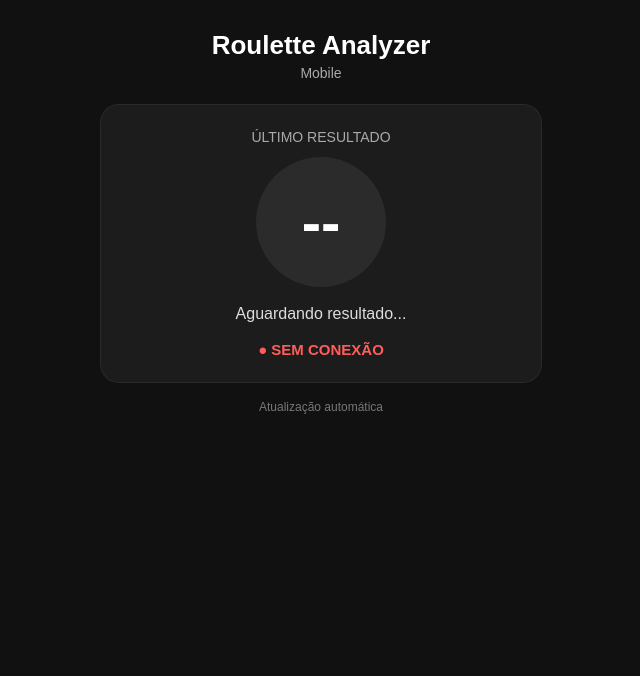
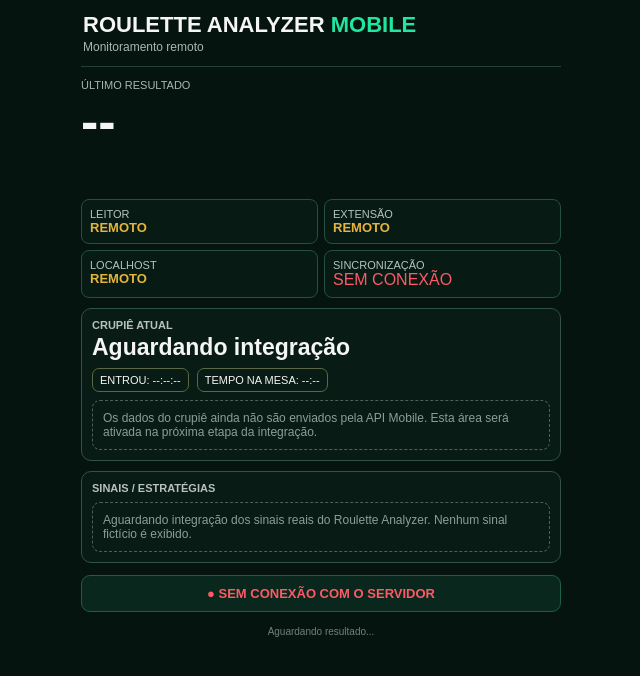
Before and after one commit to ricardoluisdelima100-dotcom/roulette-api, a website: page index.html in a window 1280 px wide. Shown: the whole page, without its empty margins (319-959 px from the left). Drawn offline with Linux system fonts and the light colour scheme; no server answers.

Commit message:
Update index.html

```diff
--- a/index.html
+++ b/index.html
@@ -1,212 +1,392 @@
 <!DOCTYPE html>
 <html lang="pt-BR">
 <head>
-  <meta charset="UTF-8" />
-  <meta name="viewport" content="width=device-width, initial-scale=1.0" />
+  <meta charset="UTF-8">
+  <meta name="viewport" content="width=device-width, initial-scale=1.0">
   <title>Roulette Analyzer Mobile</title>
 
   <style>
-    * {
-      box-sizing: border-box;
-    }
+    * { box-sizing: border-box; }
 
     body {
       margin: 0;
-      min-height: 100vh;
-      background: #111;
-      color: #fff;
+      background: #06140f;
+      color: #f5f5f5;
       font-family: Arial, Helvetica, sans-serif;
-      display: flex;
-      justify-content: center;
-      align-items: flex-start;
     }
 
     .app {
       width: 100%;
-      max-width: 480px;
-      padding: 20px;
+      max-width: 500px;
+      min-height: 100vh;
+      margin: auto;
+      padding: 10px;
+    }
+
+    .topo {
+      border-bottom: 1px solid #244237;
+      padding: 4px 2px 12px;
     }
 
     .titulo {
-      text-align: center;
-      font-size: 26px;
-      font-weight: bold;
-      margin-top: 10px;
-      margin-bottom: 4px;
+      font-size: 22px;
+      font-weight: 900;
+      line-height: 1;
+    }
+
+    .versao {
+      color: #20e6a1;
     }
 
     .subtitulo {
-      text-align: center;
-      color: #aaa;
-      font-size: 14px;
-      margin-bottom: 24px;
+      color: #aab7b1;
+      font-size: 12px;
+      margin-top: 4px;
     }
 
-    .card {
-      background: #1c1c1c;
-      border-radius: 18px;
-      padding: 24px;
-      text-align: center;
-      box-shadow: 0 0 0 1px #2a2a2a;
+    .secao {
+      margin-top: 12px;
     }
 
-    .rotulo {
-      font-size: 14px;
-      color: #aaa;
-      margin-bottom: 12px;
+    .label {
+      color: #aab7b1;
+      font-size: 11px;
+      text-transform: uppercase;
     }
 
-    .numero {
-      width: 130px;
-      height: 130px;
-      margin: 0 auto 18px;
+    .resultado {
+      font-size: 52px;
+      font-weight: 900;
+      line-height: 1;
+      margin: 4px 0 8px;
+    }
+
+    .resultado.vermelho { color: #ff2638; }
+    .resultado.preto { color: #ffffff; }
+    .resultado.verde { color: #19d982; }
+
+    .historico {
+      display: flex;
+      gap: 6px;
+      overflow-x: auto;
+      padding: 3px 0 8px;
+      min-height: 34px;
+    }
+
+    .bola {
+      min-width: 27px;
+      height: 27px;
       border-radius: 50%;
       display: flex;
       align-items: center;
       justify-content: center;
-      font-size: 58px;
+      font-size: 12px;
       font-weight: bold;
-      background: #2b2b2b;
+      border: 1px solid #777;
+      background: #171717;
     }
 
-    .vermelho {
-      background: #b31313;
+    .bola.vermelho {
+      background: #df1f32;
+      border-color: #ff4d5d;
     }
 
-    .preto {
-      background: #181818;
-      border: 2px solid #444;
+    .bola.preto {
+      background: #151515;
     }
 
-    .verde {
-      background: #0c7a34;
+    .bola.verde {
+      background: #07965d;
+      border-color: #20e6a1;
     }
 
-    .horario {
-      font-size: 16px;
-      margin-top: 8px;
-      color: #ddd;
+    .diagnosticos {
+      display: grid;
+      grid-template-columns: 1fr 1fr;
+      gap: 6px;
+      margin-top: 10px;
     }
 
-    .status {
-      margin-top: 18px;
+    .diag {
+      border: 1px solid #245040;
+      border-radius: 8px;
+      padding: 8px;
+      background: #071b14;
+    }
+
+    .diag-nome {
+      color: #b8c2bd;
+      font-size: 11px;
+    }
+
+    .ok {
+      color: #18e69a;
       font-size: 15px;
       font-weight: bold;
     }
 
-    .online {
-      color: #31d36b;
+    .aguardando {
+      color: #e4b43d;
+      font-size: 13px;
+      font-weight: bold;
     }
 
-    .offline {
-      color: #ff5d5d;
+    .card {
+      border: 1px solid #315244;
+      border-radius: 10px;
+      background: #081b14;
+      padding: 10px;
+      margin-top: 10px;
     }
 
-    .atualizacao {
+    .card-titulo {
+      color: #b8c2bd;
+      font-size: 11px;
+      font-weight: bold;
+    }
+
+    .destaque {
+      font-size: 23px;
+      font-weight: 900;
+      margin-top: 3px;
+    }
+
+    .linha {
+      display: flex;
+      gap: 8px;
+      flex-wrap: wrap;
+      margin-top: 7px;
+    }
+
+    .chip {
+      border: 1px solid #5a6848;
+      border-radius: 7px;
+      padding: 5px 7px;
+      font-size: 11px;
+    }
+
+    .aviso {
+      margin-top: 8px;
+      border: 1px dashed #4c6258;
+      border-radius: 8px;
+      padding: 10px;
+      color: #8f9d97;
+      font-size: 12px;
+    }
+
+    .status-mobile {
+      margin-top: 12px;
+      padding: 10px;
+      border-radius: 9px;
       text-align: center;
-      margin-top: 18px;
-      font-size: 12px;
-      color: #777;
+      font-size: 13px;
+      font-weight: bold;
+      background: #09271c;
+      border: 1px solid #1a6046;
+    }
+
+    .online { color: #20e69b; }
+    .offline { color: #ff5967; }
+
+    .rodape {
+      color: #71817a;
+      text-align: center;
+      font-size: 10px;
+      padding: 14px 0 8px;
     }
   </style>
 </head>
 
 <body>
 <div class="app">
-    <div class="titulo">Roulette Analyzer</div>
-    <div class="subtitulo">Mobile</div>
+
+  <div class="topo">
+    <div class="titulo">
+      ROULETTE ANALYZER <span class="versao">MOBILE</span>
+    </div>
+    <div class="subtitulo">
+      Monitoramento remoto
+    </div>
+  </div>
+
+  <div class="secao">
+    <div class="label">Último resultado</div>
+    <div id="resultado" class="resultado">--</div>
+
+    <div id="historico" class="historico"></div>
+  </div>
+
+  <div class="diagnosticos">
+    <div class="diag">
+      <div class="diag-nome">LEITOR</div>
+      <div class="aguardando">REMOTO</div>
+    </div>
+
+    <div class="diag">
+      <div class="diag-nome">EXTENSÃO</div>
+      <div class="aguardando">REMOTO</div>
+    </div>
+
+    <div class="diag">
+      <div class="diag-nome">LOCALHOST</div>
+      <div class="aguardando">REMOTO</div>
+    </div>
+
+    <div class="diag">
+      <div class="diag-nome">SINCRONIZAÇÃO</div>
+      <div id="syncStatus" class="aguardando">AGUARDANDO</div>
+    </div>
+  </div>
 
   <div class="card">
-      <div class="rotulo">ÚLTIMO RESULTADO</div>
+    <div class="card-titulo">CRUPIÊ ATUAL</div>
+    <div class="destaque">Aguardando integração</div>
 
-      <div id="numero" class="numero">--</div>
+    <div class="linha">
+      <div class="chip">ENTROU: --:--:--</div>
+      <div class="chip">TEMPO NA MESA: --:--</div>
+    </div>
 
-      <div id="horario" class="horario">
+    <div class="aviso">
+      Os dados do crupiê ainda não são enviados pela API Mobile.
+      Esta área será ativada na próxima etapa da integração.
+    </div>
+  </div>
+
+  <div class="card">
+    <div class="card-titulo">SINAIS / ESTRATÉGIAS</div>
+
+    <div class="aviso">
+      Aguardando integração dos sinais reais do Roulette Analyzer.
+      Nenhum sinal fictício é exibido.
+    </div>
+  </div>
+
+  <div id="mobileStatus" class="status-mobile offline">
+    ● CONECTANDO AO SERVIDOR
+  </div>
+
+  <div id="horario" class="rodape">
     Aguardando resultado...
   </div>
 
-      <div id="status" class="status offline">
-        ● OFFLINE
-      </div>
-    </div>
-
-    <div id="atualizacao" class="atualizacao">
-      Atualização automática
-    </div>
 </div>
 
 <script>
   const vermelhos = new Set([
-      1, 3, 5, 7, 9,
-      12, 14, 16, 18,
-      19, 21, 23, 25, 27,
-      30, 32, 34, 36
+    1,3,5,7,9,12,14,16,18,
+    19,21,23,25,27,30,32,34,36
   ]);
 
-    function classeNumero(numero) {
+  let historicoLocal = [];
+  let ultimoNumero = null;
+  let ultimoHorario = null;
+
+  function cor(numero) {
     if (numero === 0) return "verde";
     if (vermelhos.has(numero)) return "vermelho";
     return "preto";
   }
 
+  function adicionarHistorico(numero, horario) {
+    const chave = String(numero) + "|" + String(horario);
+
+    if (chave === ultimoHorario) return;
+
+    ultimoHorario = chave;
+
+    historicoLocal.unshift(numero);
+
+    if (historicoLocal.length > 15) {
+      historicoLocal = historicoLocal.slice(0, 15);
+    }
+
+    desenharHistorico();
+  }
+
+  function desenharHistorico() {
+    const area = document.getElementById("historico");
+    area.innerHTML = "";
+
+    historicoLocal.forEach(numero => {
+      const bola = document.createElement("div");
+      bola.className = "bola " + cor(numero);
+      bola.textContent = numero;
+      area.appendChild(bola);
+    });
+  }
+
   async function atualizar() {
+    const resultado = document.getElementById("resultado");
+    const mobileStatus = document.getElementById("mobileStatus");
+    const syncStatus = document.getElementById("syncStatus");
+    const horario = document.getElementById("horario");
+
     try {
-        const resposta = await fetch("/estado", {
+      const resposta = await fetch("/estado?t=" + Date.now(), {
         cache: "no-store"
       });
 
       if (!resposta.ok) {
-          throw new Error("Falha ao consultar estado");
+        throw new Error("Servidor indisponível");
       }
 
       const dados = await resposta.json();
 
-        const numeroEl = document.getElementById("numero");
-        const horarioEl = document.getElementById("horario");
-        const statusEl = document.getElementById("status");
-        const atualizacaoEl = document.getElementById("atualizacao");
+      if (
+        dados.numero !== null &&
+        dados.numero !== undefined
+      ) {
+        const numero = Number(dados.numero);
 
         if (
-          dados.numero === null ||
-          dados.numero === undefined
+          Number.isInteger(numero) &&
+          numero >= 0 &&
+          numero <= 36
         ) {
-          numeroEl.textContent = "--";
-          numeroEl.className = "numero";
-        } else {
-          const numero = Number(dados.numero);
+          resultado.textContent = numero;
+          resultado.className = "resultado " + cor(numero);
 
-          numeroEl.textContent = numero;
-          numeroEl.className =
-            "numero " + classeNumero(numero);
+          if (
+            numero !== ultimoNumero ||
+            dados.horario !== ultimoHorario
+          ) {
+            adicionarHistorico(numero, dados.horario);
+            ultimoNumero = numero;
+          }
+        }
       }
 
-        horarioEl.textContent =
-          dados.horario
-            ? "Horário: " + dados.horario
+      if (dados.online) {
+        mobileStatus.textContent = "● SERVIDOR ONLINE";
+        mobileStatus.className = "status-mobile online";
+
+        syncStatus.textContent = "ONLINE";
+        syncStatus.className = "ok";
+      } else {
+        mobileStatus.textContent = "● ANALYZER OFFLINE";
+        mobileStatus.className = "status-mobile offline";
+
+        syncStatus.textContent = "OFFLINE";
+        syncStatus.className = "offline";
+      }
+
+      horario.textContent = dados.horario
+        ? "Último resultado recebido: " + dados.horario
         : "Aguardando resultado...";
 
-        if (dados.online) {
-          statusEl.textContent = "● ONLINE";
-          statusEl.className = "status online";
-        } else {
-          statusEl.textContent = "● OFFLINE";
-          statusEl.className = "status offline";
-        }
+    } catch (erro) {
+      mobileStatus.textContent = "● SEM CONEXÃO COM O SERVIDOR";
+      mobileStatus.className = "status-mobile offline";
 
-        atualizacaoEl.textContent =
-          "Atualizado às " +
-          new Date().toLocaleTimeString("pt-BR");
-      } catch (erro) {
-        const statusEl = document.getElementById("status");
-
-        statusEl.textContent = "● SEM CONEXÃO";
-        statusEl.className = "status offline";
+      syncStatus.textContent = "SEM CONEXÃO";
+      syncStatus.className = "offline";
     }
   }
 
   atualizar();
-
   setInterval(atualizar, 1000);
 </script>
+
 </body>
 </html>
```
Lines whose indentation alone changed are shown as unchanged.
